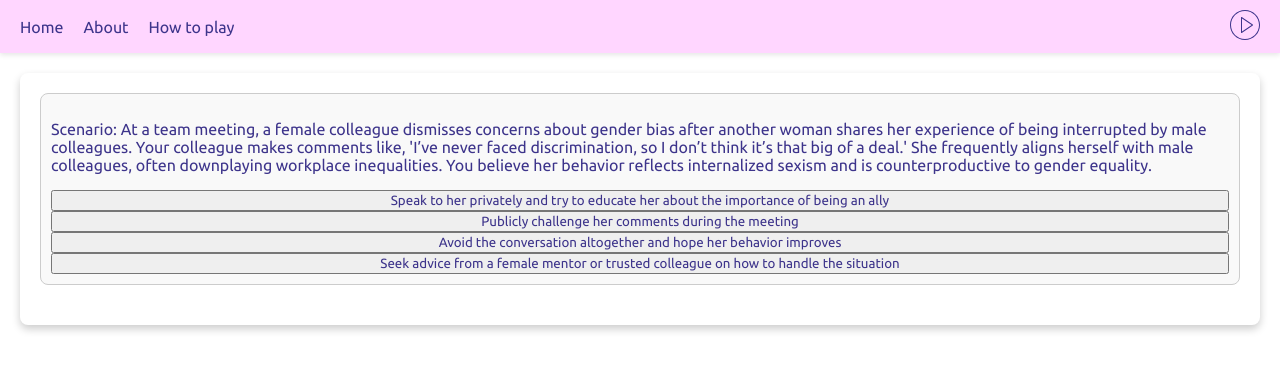
After one commit to linnerlek/BiasBreakers, a Flask app: page /game/1 in a window 1280 px wide. The commit adds this page. Shown: the top 371 px of the page. Run offline with Flask 2, Linux system fonts and the light colour scheme.

Commit message:
added gameplay

```diff
--- a/app.py
+++ b/app.py
@@ -1,6 +1,8 @@
-from flask import Flask, render_template
+from flask import Flask, render_template, request, session
 
 app = Flask(__name__)
+app.secret_key = 'your_secret_key'
+
 
 @app.route('/')
 def home():
@@ -22,5 +24,188 @@ def scenario():
     return render_template('scenario.html')
 
 
+# Sample scenario data
+scenarios = {
+    1: {
+        "description": "At a team meeting, a female colleague dismisses concerns about gender bias after another woman shares her experience of being interrupted by male colleagues. Your colleague makes comments like, 'I’ve never faced discrimination, so I don’t think it’s that big of a deal.' She frequently aligns herself with male colleagues, often downplaying workplace inequalities. You believe her behavior reflects internalized sexism and is counterproductive to gender equality.",
+        "choices": {
+            "A": "Speak to her privately and try to educate her about the importance of being an ally",
+            "B": "Publicly challenge her comments during the meeting",
+            "C": "Avoid the conversation altogether and hope her behavior improves",
+            "D": "Seek advice from a female mentor or trusted colleague on how to handle the situation"
+        },
+        "outcomes": {
+            "A": {
+                "description": "You spoke to her privately.",
+                "dialogue": {
+                    "user": "I understand you may not have faced discrimination, but it’s important to realize that others experience things differently. When we dismiss these concerns, it weakens our ability to support each other as women.",
+                    "her": "I’m just saying I’ve never needed special treatment, so why should anyone else? We all deal with challenges.",
+                    "thoughts": "You feel frustrated but also hopeful that you’ve planted a seed for her to reflect on. You handled the situation respectfully, but you wonder if it will truly make her reconsider."
+                },
+                "sub_choices": {
+                    "1":{
+                        "text": "Ask others for their opinions.",
+                        "outcome": "This is the outcome",
+                        "pfeedback": "feedback",
+                        "challenges": "challenges",
+                        "encouragement": "ecouragement",
+                        "dialogue": {
+                            "user": "I decided to ask others...",
+                            "her": "Her response was surprising...",
+                            "thoughts": "You feel more confident now that others are involved."
+                        },
+                    },
+                    "2": {
+                        "text": "Provide data on gender bias.",
+                        "dialogue": {
+                            "user": "I shared some research with her.",
+                            "her": "She seemed taken aback by the numbers.",
+                            "thoughts": "You think you may have reached her logically."
+                        },
+                    },
+                    "3": {
+                        "text": "Suggest a team workshop on gender issues.",
+                        "dialogue": {
+                            "user": "Team workshop",
+                            "her": "Team workshop",
+                            "thoughts": "team workshop."
+                        },
+                    },
+                    "4": {
+                        "text": "Follow up with her afterward.",
+                        "dialogue": {
+                            "user": "follow up",
+                            "her": "follow up",
+                            "thoughts": "follow up"
+                        },
+                    }
+                }
+            },
+            "B": {
+                "dialogue": {
+                    "user": "I can't let this slide. It’s important we address bias openly.",
+                    "her": "But isn't it just a discussion? People are allowed to have different opinions.",
+                    "thoughts": "You realize that challenging her may create tension, but it's necessary to foster a more equitable environment."
+                }
+            },
+            "C": {
+                "dialogue": {
+                    "user": "I decided to stay quiet, hoping the issue will resolve on its own.",
+                    "her": "Testing",
+                    "thoughts": "However, you can’t shake the feeling that you missed an opportunity to challenge a harmful mindset."
+                }
+            },
+            "D": {
+                "dialogue": {
+                    "user": "I spoke with my mentor for guidance on how to handle this.",
+                    "thoughts": "She reassured you, but you still feel anxious about the upcoming conversation."
+                }
+            }
+        },
+        "sub_choices": {
+            "A": {
+                "description": "You spoke to her privately.",
+                "sub_choices": {
+                    "1": "Ask her to share her experiences.",
+                    "2": "Suggest resources for understanding bias.",
+                    "3": "Invite her to a women's group meeting.",
+                    "4": "Encourage her to reflect on her stance."
+                }
+            },
+            "B": {
+                "description": "You publicly challenged her comments.",
+                "sub_choices": {
+                    "1": "Ask others for their opinions.",
+                    "2": "Provide data on gender bias.",
+                    "3": "Suggest a team workshop on gender issues.",
+                    "4": "Follow up with her afterward."
+                }
+            },
+            "C": {
+                "description": "You avoided the conversation altogether.",
+                "sub_choices": {
+                    "1": "Reflect on why you chose silence.",
+                    "2": "Consider talking to a colleague about it.",
+                    "3": "Think about how to address it later.",
+                    "4": "Accept that sometimes silence is okay."
+                }
+            },
+            "D": {
+                "description": "You sought advice from a mentor.",
+                "sub_choices": {
+                    "1": "Discuss your feelings about the situation.",
+                    "2": "Ask for tips on approaching her.",
+                    "3": "Get insights on allyship.",
+                    "4": "Explore other mentor resources."
+                }
+            }
+        }
+    },
+    # You can define more scenarios here
+}
+
+
+@app.route('/game/<int:scenario_id>', methods=['GET', 'POST'])
+def game(scenario_id):
+    if scenario_id not in scenarios:
+        return "Scenario not found", 404
+
+    scenario = scenarios[scenario_id]
+    sub_choices = None
+    game_ended = False
+
+    if 'dialogue_history' not in session:
+        session['dialogue_history'] = []
+
+    if request.method == 'POST':
+        if 'choice' in request.form:
+            user_choice = request.form['choice']
+            main_dialogue = scenario["outcomes"][user_choice]["dialogue"]
+
+            # Add main choice dialogue to session history
+            session['dialogue_history'].append({
+                "user_message": main_dialogue["user"],
+                "her_response": main_dialogue["her"],
+                "thoughts": main_dialogue["thoughts"]
+            })
+
+            # Store selected main choice in the session
+            session['main_choice'] = user_choice
+            sub_choices = scenario["outcomes"][user_choice]["sub_choices"]
+
+        elif 'sub_choice' in request.form:
+            main_choice = session.get('main_choice')
+            sub_choice = request.form['sub_choice']
+
+            # Retrieve dialogue for sub-choice
+            sub_data = scenario["outcomes"][main_choice]["sub_choices"][sub_choice]
+            sub_dialogue = scenario["outcomes"][main_choice]["sub_choices"][sub_choice]["dialogue"]
+
+            # Append sub-choice dialogue to history
+            session['dialogue_history'].append({
+                "user_message": sub_dialogue["user"],
+                "her_response": sub_dialogue["her"],
+                "thoughts": sub_dialogue["thoughts"]
+            })
+
+            session['dialogue_history'].append({
+                "user_message": f"<strong>Outcome:</strong> {sub_data['outcome']}",
+                "her_response": f"<strong>Feedback:</strong> {sub_data['pfeedback']}",
+                "thoughts": f"<strong>Challenges:</strong> {sub_data['challenges']}",
+                "additional": f"<strong>Encouragement:</strong> {sub_data['encouragement']}"
+            })
+
+            # Mark game as ended
+            game_ended = True
+
+
+    return render_template(
+        'game.html',
+        scenario=scenario,
+        dialogue_history=session['dialogue_history'],
+        sub_choices=sub_choices if 'sub_choices' in locals() else None,
+        game_ended=game_ended
+    )
+
 if __name__ == '__main__':
     app.run(debug=True)
--- a/static/styles.css
+++ b/static/styles.css
@@ -53,3 +53,104 @@ h1 {
 #PlayButton {
     width: 30px;
 }
+
+.scenario-container {
+    display: flex;
+    flex-direction: column;
+    align-items: center;
+    margin: 2rem;
+}
+
+.scenario-box {
+    display: flex;
+    align-items: center;
+    background-color: #fff;
+    border: 1px solid #ccc;
+    border-radius: 10px;
+    margin: 1rem 0;
+    padding: 1rem;
+    width: 80%;
+    cursor: pointer;
+    transition: transform 0.2s;
+}
+
+.scenario-box:hover {
+    transform: scale(1.02);
+}
+
+.scenario-image {
+    border-radius: 50%;
+    width: 100px; /* Adjust as necessary */
+    height: 100px; /* Adjust as necessary */
+    margin-right: 1rem;
+}
+
+.scenario-description {
+    display: flex;
+    flex-direction: column;
+    justify-content: center;
+}
+
+
+.chat-container {
+    max-width: 1200px;
+    margin: 20px auto;
+    padding: 20px;
+    background-color: #fff;
+    border-radius: 8px;
+    box-shadow: 0 4px 8px rgba(0, 0, 0, 0.2);
+}
+
+.chat-box {
+    margin-bottom: 20px;
+    max-height: 400px;
+    overflow-y: auto;
+    padding: 10px;
+    border: 1px solid #ccc;
+    border-radius: 8px;
+    background-color: #f9f9f9;
+}
+
+.chat-message {
+    margin: 10px 0;
+}
+
+.user-message {
+    text-align: right;
+}
+
+.choice-form {
+    display: flex;
+    flex-direction: column;
+}
+
+.choice-buttons {
+    display: flex;
+    justify-content: space-between;
+    margin-bottom: 10px;
+}
+
+.choice-buttons button {
+    flex: 1;
+    margin: 0 5px; /* Spacing between buttons */
+}
+
+textarea {
+    margin-bottom: 10px;
+    padding: 10px;
+    border-radius: 5px;
+    border: 1px solid #ccc;
+}
+
+.send-button {
+    padding: 10px;
+    background-color: #3D348B;
+    color: white;
+    border: none;
+    border-radius: 5px;
+    cursor: pointer;
+}
+
+.send-button:hover {
+    background-color: #5D4FBB; /* Darker shade on hover */
+}
--- /dev/null
+++ b/templates/game.html
@@ -0,0 +1,83 @@
+<!DOCTYPE html>
+<html lang="en">
+<head>
+    <meta charset="UTF-8">
+    <meta name="viewport" content="width=device-width, initial-scale=1.0">
+    <title>EmpowHer - Game</title>
+    <link rel="stylesheet" href="/static/styles.css">
+    <link rel="preconnect" href="https://fonts.googleapis.com">
+    <link rel="preconnect" href="https://fonts.gstatic.com" crossorigin>
+    <link href="https://fonts.googleapis.com/css2?family=Ubuntu:wght@300;400;500;700&display=swap" rel="stylesheet">
+</head>
+<body>
+    <header>
+        <nav>
+            <div class="nav-container">
+                <ul class="nav-left">
+                    <li><a href="/">Home</a></li>
+                    <li><a href="/about">About</a></li>
+                    <li><a href="/howto">How to play</a></li>
+                </ul>
+                <div class="nav-right">
+                    <a href="/scenario" id="play-button">
+                        <img src="/static/images/play-button-svgrepo-com.svg" alt="Play Button" id="PlayButton">
+                    </a>
+                </div>
+            </div>
+        </nav>
+    </header>
+    <main>
+        <div class="chat-container">
+            <div class="chat-box">
+                <div class="chat-message">
+                    <p><strong>Scenario:</strong> {{ scenario['description'] }}</p>
+                </div>
+
+                {% for dialogue in dialogue_history %}
+                    <div class="chat-message user-message">
+                        <p>{{ dialogue.user_message|safe }}</p>
+                    </div>
+                    <div class="chat-message her-message">
+                        <p>{{ dialogue.her_response|safe }}</p>
+                    </div>
+                    <div class="chat-message thoughts-message">
+                        <p>{{ dialogue.thoughts|safe }}</p>
+                    </div>
+                    {% if dialogue.additional %}
+                    <div class="chat-message additional-message">
+                        <p>{{ dialogue.additional|safe }}</p>
+                    </div>
+                {% endif %}
+                {% endfor %}
+
+                {% if game_ended %}
+
+                {% endif %}
+
+                <!-- Main choice form -->
+                {% if not sub_choices and not game_ended %}
+                    <form method="POST" class="choice-form">
+                        {% for key, value in scenario['choices'].items() %}
+                            <button type="submit" name="choice" value="{{ key }}">{{ value }}</button>
+                        {% endfor %}
+                    </form>
+                {% endif %}
+
+                <!-- Sub-choice form -->
+                {% if sub_choices and not game_ended %}
+                    <div class="sub-choices">
+                        <form method="post">
+                            <input type="hidden" name="main_choice" value="{{ session.main_choice }}">
+                            <p>Select a follow-up action:</p>
+                            {% for key, sub_data in sub_choices.items() %}
+                                <button type="submit" name="sub_choice" value="{{ key }}">{{ sub_data['text'] }}</button>
+                            {% endfor %}
+                        </form>
+                    </div>
+                {% endif %}
+
+            </div>
+        </div>
+    </main>
+</body>
+</html>
```
Also changed, not shown: templates/scenario.html (+22 -0 lines), static/images/hmmm.png (added), static/images/mandesk.jpg (added), static/images/manglass.jpg (added), static/images/no.png (added), static/images/sticker.png (added).
